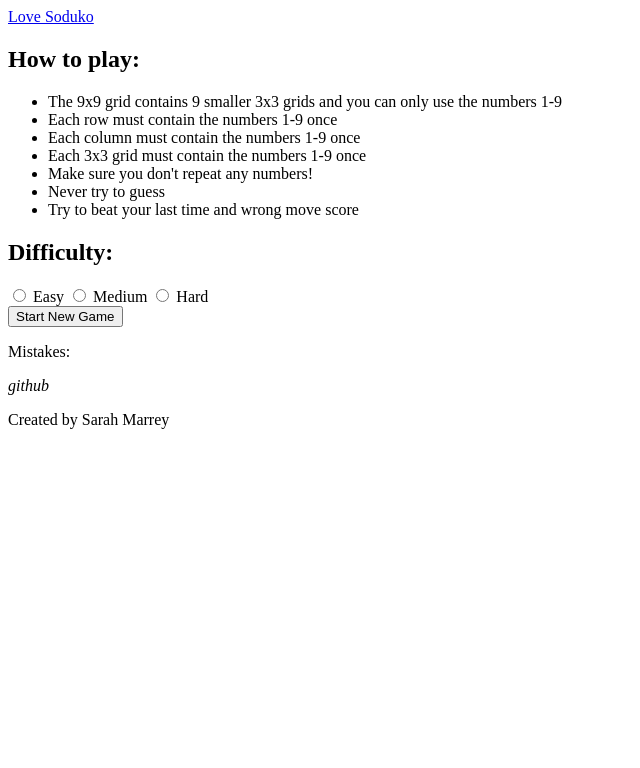
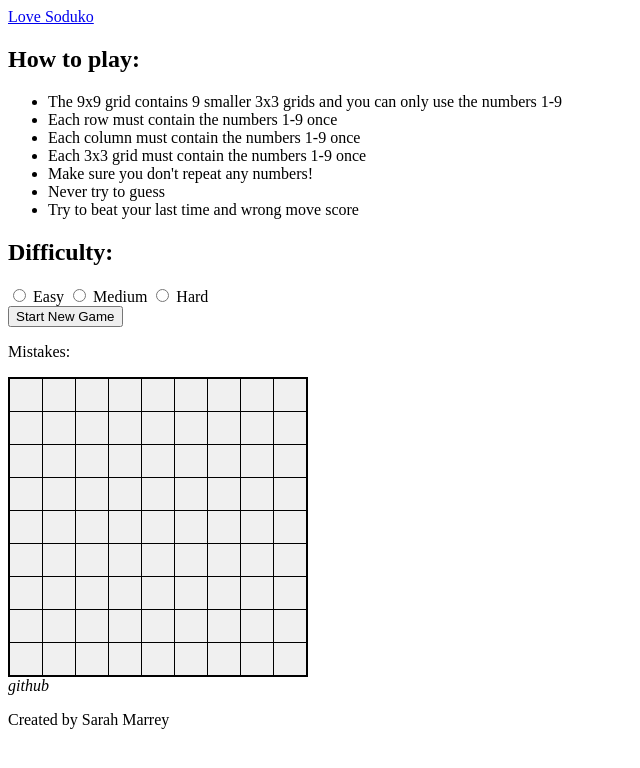
Before and after one commit to sarah2244-4/love-sudoku, a plain HTML site: page index.html in a window 1280 px wide. Shown: the whole page, without its empty margins (0-640 px from the left). Drawn offline with Linux system fonts and the light colour scheme; files that its build step writes are made by us from their sources.

Commit message:
Added 9x9 grid to table element

```diff
--- a/assets/css/style.css
+++ b/assets/css/style.css
@@ -1,16 +1,18 @@
-.sudoku-row {
-    display: flex;
-    justify-content: space-between;
-    }
+table {
+    border: 2px solid #000000;
+    border-spacing: 0;
+    border-collapse: collapse;
+    transition: all 0.5s;
+}
 
-.sudoku-cell {
+.cell {
     width: 30px;
     height: 30px;
     border: 1px solid #000;
-    display: flex;
     align-items: center;
     justify-content: center;
     font-size: 18px;
     font-weight: bold;
     background-color: #f0f0f0;
+    color: black;
 }
--- a/index.html
+++ b/index.html
@@ -4,7 +4,7 @@
     <meta charset="UTF-8">
     <meta name="viewport" content="width=device-width, initial-scale=1.0">
     <title>Love Sudoku</title>
-    <link rel="stylesheet" href="asserts/css/style.css">
+    <link rel="stylesheet" href="assets/css/style.css">
 </head>
 <body>
    <!-- Name of game -->
--- a/scripts/game.js
+++ b/scripts/game.js
@@ -8,15 +8,29 @@ const mistakeCounter = document.getElementById("counter");
 // function to create 9x9 grid
 function createGrid() {
 	// Add rows and columns to empty html table
+	for (let i = 0; i < 9; i++) {
+		let row = document.createElement("tr");
+		row.classList.add("row");
+		// Add class row to cells
+		for (let j = 0; j < 9; j++) {
+			let cell = document.createElement("td");
+			cell.classList.add("cell");
+			row.appendChild(cell);
+		}
+		gridContainer.appendChild(row);
+	}
+}
+createGrid();
+
+// Function to populate the Sudoku grid in the HTML table
+function populateGrid() {
 	// Fill with random numbers 1-9
-	Math.floor(Math.random() * 9) + 1;
+	cell.innerText = Math.floor(Math.random() * 9) + 1;
 	// Check for repeated numbers in row
 	// Check for repeated numbers in column
 	// Check for repeated numbers in 3x3 grid
 	// Solve from top-left
 }
-
-// Function to populate the Sudoku grid in the HTML table
 
 // Ensure board is valid and solvable
 
```
